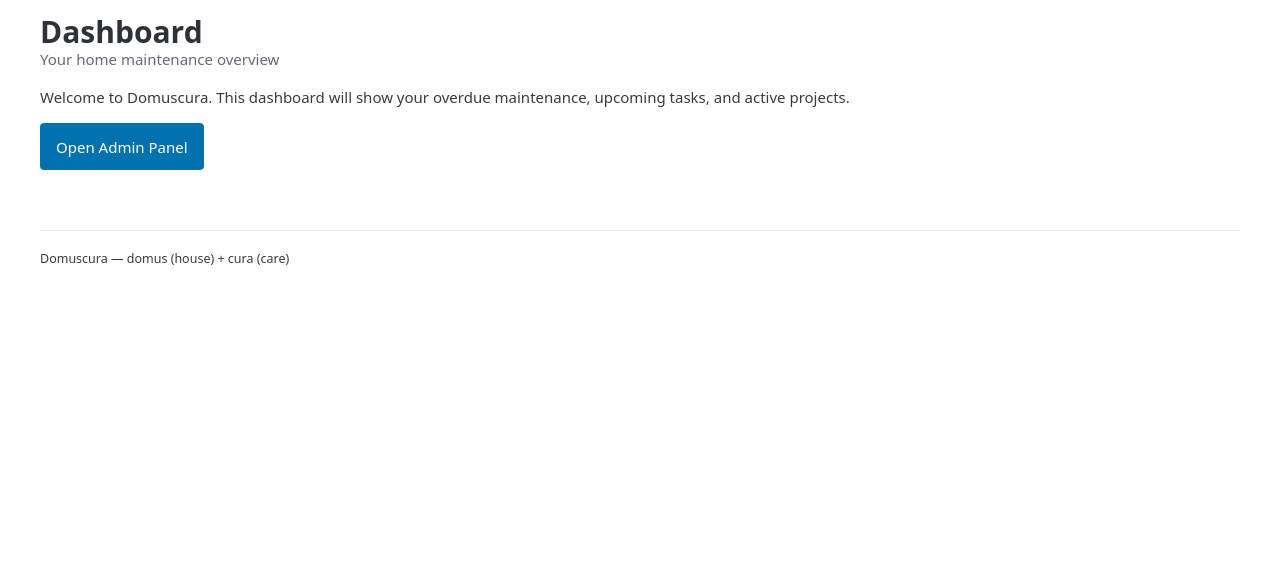
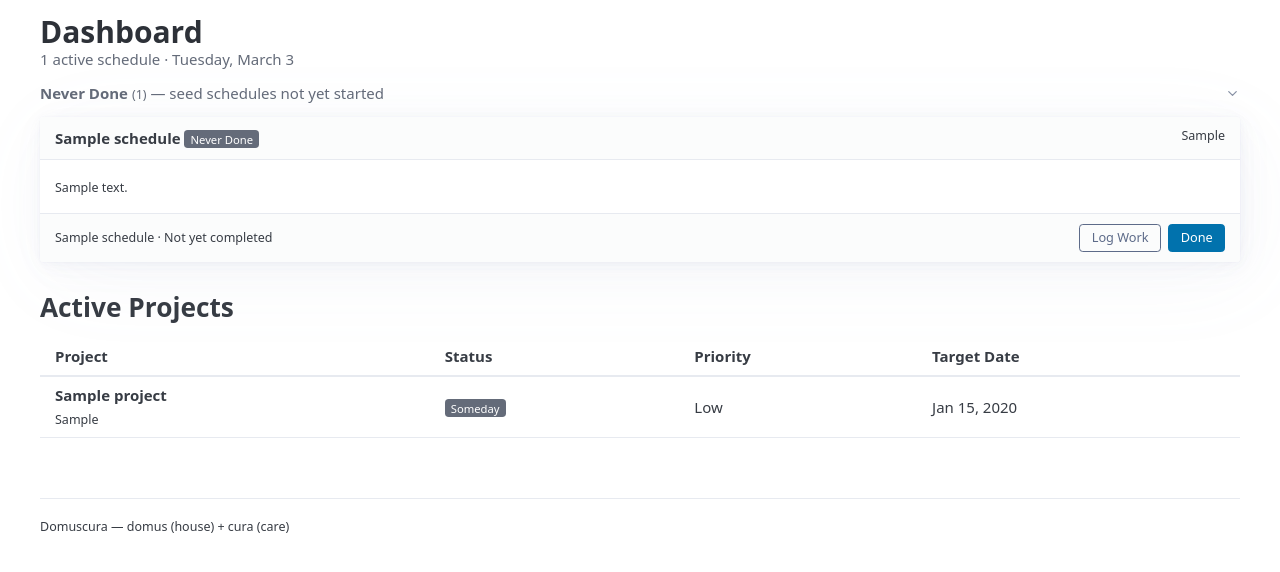
Before and after one commit to NodeJSmith/domuscura, a Django app: page / in a window 1280 px wide. Shown: the part 54-626 px from the top of the page. Run offline with Django 5.2, Linux system fonts and the light colour scheme; tables that the repository leaves empty hold one stand-in row (values such as "Sample post"); data that the repository does not hold is empty; some libraries are stand-ins or nearby versions.

Commit message:
Phase 2: Dashboard with schedule status and work logging
- Dashboard view computes schedule status (overdue/due_soon/ok/never_done)
  by annotating each schedule with its last work log completion date
- Dashboard template with color-coded sections: overdue (red), due soon
  (orange), never done (gray/collapsed), up to date (green/collapsed)
- Active projects table with effective status display
- "Done" button on each schedule card for quick one-click completion
  (hx-post returns updated card partial for in-place swap)
- "Log Work" button opens full form via HTMX modal with details
  (cost, duration, notes, performed_by)
- WorkLogForm with validation (can't link to both schedule and project)
- Reusable status badge partial for schedule and project statuses

https://claude.ai/code/session_0112d9UbyxuQGsNzDmg8JCtP

```diff
--- a/maintenance/templates/dashboard.html
+++ b/maintenance/templates/dashboard.html
@@ -5,10 +5,121 @@
 {% block content %}
 <hgroup>
     <h1>Dashboard</h1>
-    <p>Your home maintenance overview</p>
+    <p>{{ total_active }} active schedule{{ total_active|pluralize }} &middot; {{ today|date:"l, N j" }}</p>
 </hgroup>
 
-<p>Welcome to Domuscura. This dashboard will show your overdue maintenance, upcoming tasks, and active projects.</p>
+{% if overdue %}
+<section>
+    <h2>
+        <mark class="status-overdue">Overdue</mark>
+        <small>({{ overdue|length }})</small>
+    </h2>
+    <div class="grid" id="overdue-grid">
+        {% for schedule in overdue %}
+            {% include "partials/schedule_card.html" with schedule=schedule %}
+        {% endfor %}
+    </div>
+</section>
+{% endif %}
 
-<p><a href="/admin/" role="button">Open Admin Panel</a></p>
+{% if due_soon %}
+<section>
+    <h2>
+        <mark class="status-due-soon">Due Soon</mark>
+        <small>({{ due_soon|length }})</small>
+    </h2>
+    <div class="grid" id="due-soon-grid">
+        {% for schedule in due_soon %}
+            {% include "partials/schedule_card.html" with schedule=schedule %}
+        {% endfor %}
+    </div>
+</section>
+{% endif %}
+
+{% if never_done %}
+<section>
+    <details open>
+        <summary>
+            <strong>Never Done</strong>
+            <small>({{ never_done|length }})</small>
+            — seed schedules not yet started
+        </summary>
+        <div class="grid" id="never-done-grid">
+            {% for schedule in never_done %}
+                {% include "partials/schedule_card.html" with schedule=schedule %}
+            {% endfor %}
+        </div>
+    </details>
+</section>
+{% endif %}
+
+{% if projects %}
+<section>
+    <h2>Active Projects</h2>
+    <table role="grid">
+        <thead>
+            <tr>
+                <th>Project</th>
+                <th>Status</th>
+                <th>Priority</th>
+                <th>Target Date</th>
+            </tr>
+        </thead>
+        <tbody>
+            {% for project in projects %}
+            <tr>
+                <td>
+                    <strong>{{ project.name }}</strong>
+                    {% if project.category %}<br><small>{{ project.category }}</small>{% endif %}
+                </td>
+                <td>{% include "partials/status_badge.html" with status=project.effective_status_display %}</td>
+                <td>{{ project.get_priority_display }}</td>
+                <td>{{ project.target_date|date:"M j, Y"|default:"—" }}</td>
+            </tr>
+            {% endfor %}
+        </tbody>
+    </table>
+</section>
+{% endif %}
+
+{% if ok %}
+<section>
+    <details>
+        <summary>
+            <strong>Up to Date</strong>
+            <small>({{ ok|length }})</small>
+            — recently completed
+        </summary>
+        <div class="grid" id="ok-grid">
+            {% for schedule in ok %}
+                {% include "partials/schedule_card.html" with schedule=schedule %}
+            {% endfor %}
+        </div>
+    </details>
+</section>
+{% endif %}
+
+{% if not overdue and not due_soon and not never_done and not projects %}
+<article>
+    <p>Everything is up to date. Nothing due or overdue.</p>
+</article>
+{% endif %}
+
+<!-- Work log modal -->
+<dialog id="work-log-modal" x-data="{ open: false }"
+        x-bind:open="open"
+        @work-log-open.window="open = true; $el.showModal()"
+        @close="open = false">
+    <article>
+        <header>
+            <button aria-label="Close" rel="prev" @click="$el.closest('dialog').close()"></button>
+            <h3>Log Work</h3>
+        </header>
+        <div id="work-log-form-container"
+             hx-get="{% url 'work_log_form' %}"
+             hx-trigger="work-log-open from:window"
+             hx-swap="innerHTML">
+        </div>
+    </article>
+</dialog>
 {% endblock %}
--- /dev/null
+++ b/maintenance/templates/partials/schedule_card.html
@@ -0,0 +1,55 @@
+<article id="schedule-{{ schedule.id }}" class="schedule-card">
+    <header>
+        <div style="display: flex; justify-content: space-between; align-items: start;">
+            <div>
+                <strong>{{ schedule.name }}</strong>
+                {% include "partials/status_badge.html" with status=schedule.status %}
+            </div>
+            <small>{{ schedule.effective_category }}</small>
+        </div>
+    </header>
+
+    {% if schedule.description %}
+    <small>{{ schedule.description|truncatewords:25 }}</small>
+    {% endif %}
+
+    <footer>
+        <div style="display: flex; justify-content: space-between; align-items: center; width: 100%;">
+            <small>
+                {{ schedule.frequency_label|default:schedule.frequency_days }}
+                {% if schedule.status == "overdue" %}
+                    &middot; {{ schedule.days_overdue }} day{{ schedule.days_overdue|pluralize }} overdue
+                {% elif schedule.status == "due_soon" %}
+                    &middot; Due in {{ schedule.days_until_due }} day{{ schedule.days_until_due|pluralize }}
+                {% elif schedule.status == "ok" %}
+                    &middot; Due {{ schedule.next_due_date|date:"M j" }}
+                {% elif schedule.status == "never_done" %}
+                    &middot; Not yet completed
+                {% endif %}
+                {% if schedule.priority == "critical" or schedule.priority == "high" %}
+                    &middot; {{ schedule.get_priority_display }}
+                {% endif %}
+            </small>
+            <div style="display: flex; gap: 0.5rem;">
+                <button class="outline secondary"
+                        style="padding: 0.25rem 0.75rem; margin: 0; font-size: 0.85rem;"
+                        hx-get="{% url 'work_log_form_for_schedule' schedule.id %}"
+                        hx-target="#work-log-form-container"
+                        hx-swap="innerHTML"
+                        @click="$dispatch('work-log-open')">
+                    Log Work
+                </button>
+                <form hx-post="{% url 'quick_log' schedule.id %}"
+                      hx-target="#schedule-{{ schedule.id }}"
+                      hx-swap="outerHTML"
+                      style="margin: 0;">
+                    {% csrf_token %}
+                    <button type="submit"
+                            style="padding: 0.25rem 0.75rem; margin: 0; font-size: 0.85rem;">
+                        Done
+                    </button>
+                </form>
+            </div>
+        </div>
+    </footer>
+</article>
--- /dev/null
+++ b/maintenance/templates/partials/status_badge.html
@@ -0,0 +1,15 @@
+{% if status == "overdue" %}
+<mark style="background: var(--pico-del-color); color: white; padding: 0.1rem 0.4rem; font-size: 0.75rem; border-radius: 0.25rem;">Overdue</mark>
+{% elif status == "due_soon" %}
+<mark style="background: #e67e22; color: white; padding: 0.1rem 0.4rem; font-size: 0.75rem; border-radius: 0.25rem;">Due Soon</mark>
+{% elif status == "ok" %}
+<mark style="background: var(--pico-ins-color); color: white; padding: 0.1rem 0.4rem; font-size: 0.75rem; border-radius: 0.25rem;">OK</mark>
+{% elif status == "never_done" %}
+<mark style="background: var(--pico-muted-color); color: white; padding: 0.1rem 0.4rem; font-size: 0.75rem; border-radius: 0.25rem;">Never Done</mark>
+{% elif status == "someday" %}
+<mark style="background: var(--pico-muted-color); color: white; padding: 0.1rem 0.4rem; font-size: 0.75rem; border-radius: 0.25rem;">Someday</mark>
+{% elif status == "pending" %}
+<mark style="padding: 0.1rem 0.4rem; font-size: 0.75rem; border-radius: 0.25rem;">Pending</mark>
+{% elif status == "in_progress" %}
+<mark style="background: var(--pico-primary); color: white; padding: 0.1rem 0.4rem; font-size: 0.75rem; border-radius: 0.25rem;">In Progress</mark>
+{% endif %}
--- a/maintenance/urls.py
+++ b/maintenance/urls.py
@@ -1,7 +1,15 @@
 from django.urls import path
 
 from .views.dashboard import dashboard
+from .views.work_log import log_work_form, quick_log
 
 urlpatterns = [
     path("", dashboard, name="dashboard"),
+    path("work-log/quick/<int:schedule_id>/", quick_log, name="quick_log"),
+    path("work-log/form/", log_work_form, name="work_log_form"),
+    path(
+        "work-log/form/<int:schedule_id>/",
+        log_work_form,
+        name="work_log_form_for_schedule",
+    ),
 ]
--- a/maintenance/views/dashboard.py
+++ b/maintenance/views/dashboard.py
@@ -1,5 +1,99 @@
+from datetime import timedelta
+
+from django.db.models import Max, Subquery, OuterRef, CharField, DateTimeField
+from django.db.models.functions import Now
 from django.shortcuts import render
+from django.utils import timezone
+
+from maintenance.models import Schedule, Project, WorkLog
 
 
 def dashboard(request):
-    return render(request, "dashboard.html")
+    now = timezone.now()
+    today = now.date()
+
+    # Get the last completed_at for each active schedule
+    last_completion = (
+        WorkLog.objects.filter(schedule=OuterRef("pk"))
+        .order_by("-completed_at")
+        .values("completed_at")[:1]
+    )
+
+    schedules = (
+        Schedule.objects.filter(active=True)
+        .annotate(last_completed=Subquery(last_completion))
+        .select_related("asset", "location", "asset__location")
+    )
+
+    # Categorize schedules by status
+    overdue = []
+    due_soon = []
+    never_done = []
+    ok = []
+
+    for s in schedules:
+        if s.last_completed is None:
+            s.status = "never_done"
+            s.days_since_last = None
+            s.next_due_date = None
+            never_done.append(s)
+        else:
+            completed_date = s.last_completed
+            if timezone.is_aware(completed_date):
+                completed_date = completed_date
+            days_since = (now - completed_date).days
+            s.days_since_last = days_since
+            s.next_due_date = (completed_date + timedelta(days=s.frequency_days)).date()
+
+            if days_since > s.frequency_days:
+                s.status = "overdue"
+                s.days_overdue = days_since - s.frequency_days
+                overdue.append(s)
+            elif days_since > s.frequency_days * 0.85:
+                s.status = "due_soon"
+                s.days_until_due = s.frequency_days - days_since
+                due_soon.append(s)
+            else:
+                s.status = "ok"
+                s.days_until_due = s.frequency_days - days_since
+                ok.append(s)
+
+    # Sort: overdue by most overdue first, due_soon by soonest first
+    overdue.sort(key=lambda s: s.days_overdue, reverse=True)
+    due_soon.sort(key=lambda s: s.days_until_due)
+
+    # Sort never_done by priority (critical first)
+    priority_order = {"critical": 0, "high": 1, "normal": 2, "low": 3}
+    never_done.sort(key=lambda s: priority_order.get(s.priority, 2))
+
+    # Active projects (not done/cancelled)
+    projects = (
+        Project.objects.exclude(status__in=["done", "cancelled"])
+        .select_related("asset", "location")
+        .order_by("target_date")
+    )
+
+    # Annotate projects with effective status
+    active_projects = []
+    for p in projects:
+        if p.status == "someday":
+            p.effective_status_display = "someday"
+        elif p.target_date and p.target_date < today:
+            p.effective_status_display = "overdue"
+        elif p.target_date and (p.target_date - today).days <= 14:
+            p.effective_status_display = "due_soon"
+        else:
+            p.effective_status_display = p.status
+        active_projects.append(p)
+
+    context = {
+        "overdue": overdue,
+        "due_soon": due_soon,
+        "never_done": never_done,
+        "ok": ok,
+        "projects": active_projects,
+        "total_active": len(overdue) + len(due_soon) + len(never_done) + len(ok),
+        "today": today,
+    }
+
+    return render(request, "dashboard.html", context)
```
Also changed, not shown: maintenance/forms.py (added, +56 -0 lines), maintenance/templates/partials/work_log_form.html (added, +56 -0 lines), maintenance/views/work_log.py (added, +76 -0 lines).
